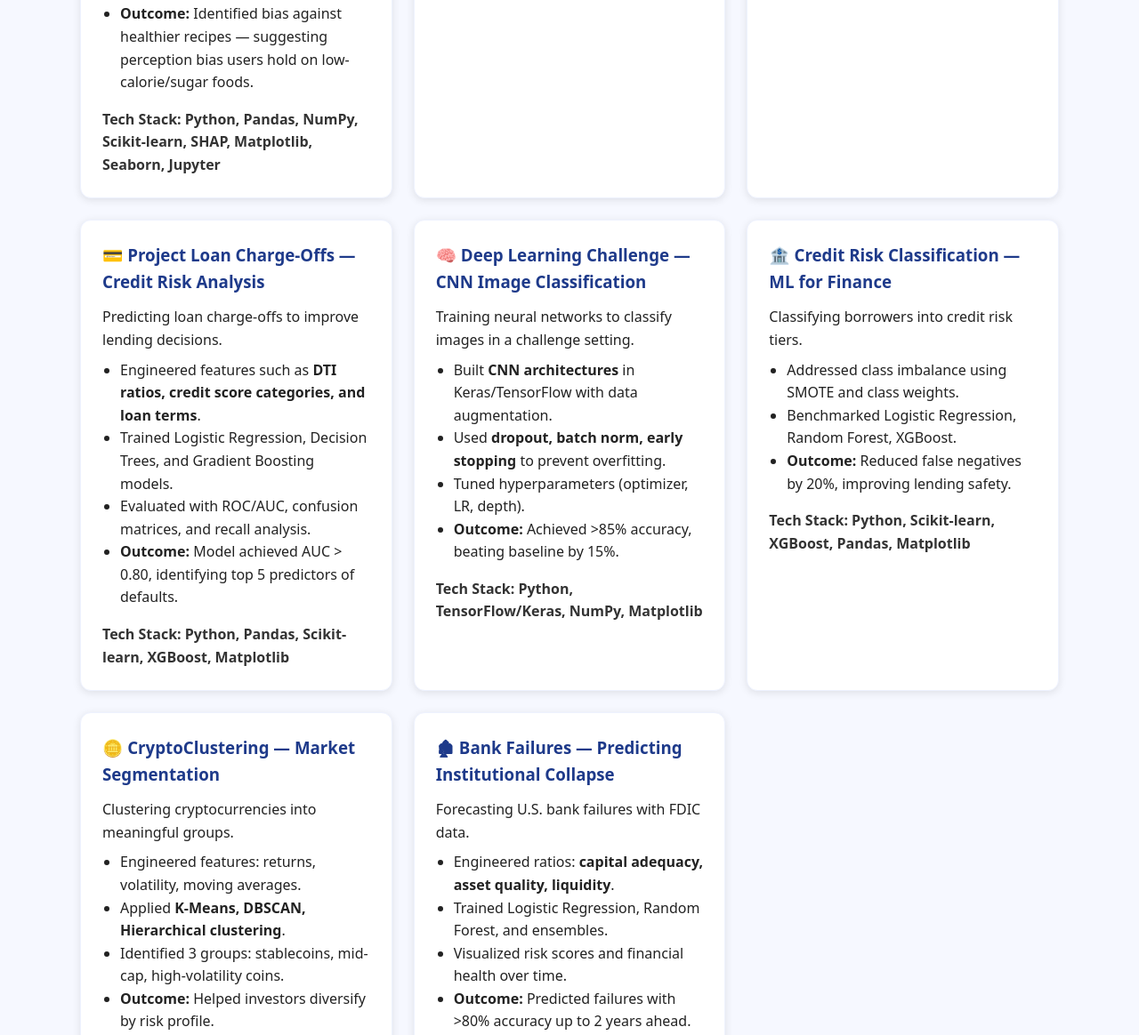
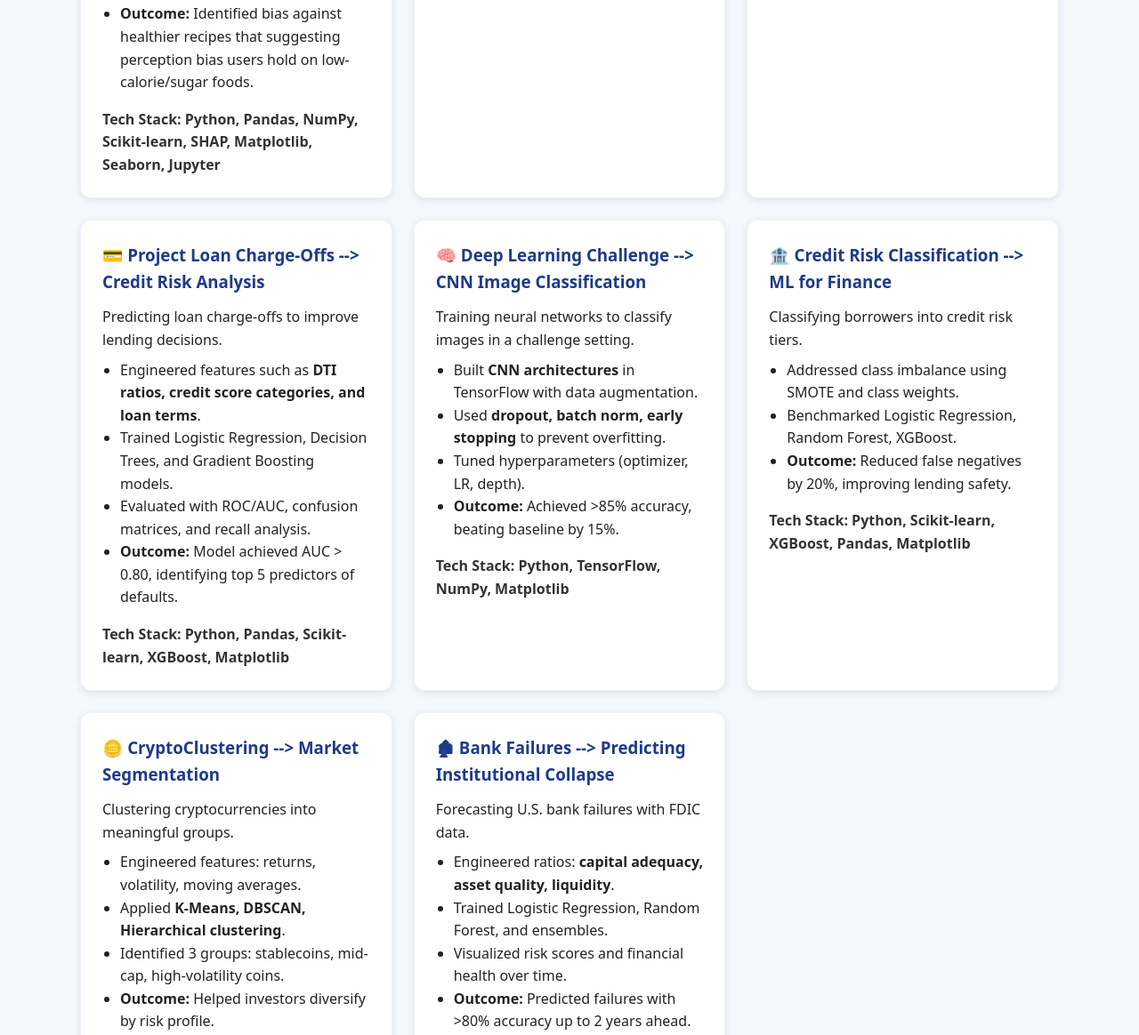
Before and after one commit to stephaniepatriciaans/portofolio, a plain HTML site: page projects/index.html in a window 1280 px wide. Shown: the part 887-2051 px from the top of the page at 89% size. Drawn offline with Linux system fonts and the light colour scheme.

Commit message:
projects

```diff
--- a/projects/index.html
+++ b/projects/index.html
@@ -53,7 +53,7 @@
 
         <!-- TrueFork -->
         <article class="card">
-          <h3>🍴 TrueFork — Recipe Ratings & Nutrition Bias Analysis</h3>
+          <h3>🍴 TrueFork --> Recipe Ratings & Nutrition Bias Analysis</h3>
           <p>Analyzing whether healthy recipes are rated differently using <b>1M+ Food.com reviews</b>.</p>
           <ul>
             <li>Designed an <b>end-to-end ML pipeline</b> from data ingestion to model interpretation.</li>
@@ -63,14 +63,14 @@
             <li>Built predictive models: <b>Linear Regression, Random Forest, and Ridge/Lasso</b>.</li>
             <li>Applied <b>SHAP interpretability</b> to identify features influencing ratings.</li>
             <li>Performed fairness testing across nutrition-based subgroups.</li>
-            <li><b>Outcome:</b> Identified bias against healthier recipes — suggesting perception bias users hold on low-calorie/sugar foods.</li>
+            <li><b>Outcome:</b> Identified bias against healthier recipes that suggesting perception bias users hold on low-calorie/sugar foods.</li>
           </ul>
           <p class="tech-stack">Tech Stack: Python, Pandas, NumPy, Scikit-learn, SHAP, Matplotlib, Seaborn, Jupyter</p>
         </article>
 
         <!-- DSC-80 -->
         <article class="card">
-          <h3>📊 DSC-80 Project — End-to-End Predictive Modeling</h3>
+          <h3>📊 DSC 80 Project --> End-to-End Predictive Modeling</h3>
           <p>Course-based project showcasing the <b>full data science lifecycle</b>.</p>
           <ul>
             <li>Defined a research question and selected a dataset for prediction/inference.</li>
@@ -85,7 +85,7 @@
 
         <!-- Urban Transit -->
         <article class="card">
-          <h3>🚇 Urban Transit & Crime — Geospatial Data Science</h3>
+          <h3>🚇 Urban Transit & Crime --> Geospatial Data Science</h3>
           <p>Investigating the link between <b>public transit stops</b> and <b>crime rates</b>.</p>
           <ul>
             <li>Collected and integrated <b>crime data, transit shapefiles, and census demographics</b>.</li>
@@ -99,7 +99,7 @@
 
         <!-- Loan Charge-Offs -->
         <article class="card">
-          <h3>💳 Project Loan Charge-Offs — Credit Risk Analysis</h3>
+          <h3>💳 Project Loan Charge-Offs --> Credit Risk Analysis</h3>
           <p>Predicting loan charge-offs to improve lending decisions.</p>
           <ul>
             <li>Engineered features such as <b>DTI ratios, credit score categories, and loan terms</b>.</li>
@@ -112,20 +112,20 @@
 
         <!-- Deep Learning -->
         <article class="card">
-          <h3>🧠 Deep Learning Challenge — CNN Image Classification</h3>
+          <h3>🧠 Deep Learning Challenge --> CNN Image Classification</h3>
           <p>Training neural networks to classify images in a challenge setting.</p>
           <ul>
-            <li>Built <b>CNN architectures</b> in Keras/TensorFlow with data augmentation.</li>
+            <li>Built <b>CNN architectures</b> in TensorFlow with data augmentation.</li>
             <li>Used <b>dropout, batch norm, early stopping</b> to prevent overfitting.</li>
             <li>Tuned hyperparameters (optimizer, LR, depth).</li>
             <li><b>Outcome:</b> Achieved >85% accuracy, beating baseline by 15%.</li>
           </ul>
-          <p class="tech-stack">Tech Stack: Python, TensorFlow/Keras, NumPy, Matplotlib</p>
+          <p class="tech-stack">Tech Stack: Python, TensorFlow, NumPy, Matplotlib</p>
         </article>
 
         <!-- Credit Risk -->
         <article class="card">
-          <h3>🏦 Credit Risk Classification — ML for Finance</h3>
+          <h3>🏦 Credit Risk Classification --> ML for Finance</h3>
           <p>Classifying borrowers into credit risk tiers.</p>
           <ul>
             <li>Addressed class imbalance using SMOTE and class weights.</li>
@@ -137,7 +137,7 @@
 
         <!-- CryptoClustering -->
         <article class="card">
-          <h3>🪙 CryptoClustering — Market Segmentation</h3>
+          <h3>🪙 CryptoClustering --> Market Segmentation</h3>
           <p>Clustering cryptocurrencies into meaningful groups.</p>
           <ul>
             <li>Engineered features: returns, volatility, moving averages.</li>
@@ -150,7 +150,7 @@
 
         <!-- Bank Failures -->
         <article class="card">
-          <h3>🏚 Bank Failures — Predicting Institutional Collapse</h3>
+          <h3>🏚 Bank Failures --> Predicting Institutional Collapse</h3>
           <p>Forecasting U.S. bank failures with FDIC data.</p>
           <ul>
             <li>Engineered ratios: <b>capital adequacy, asset quality, liquidity</b>.</li>
```
